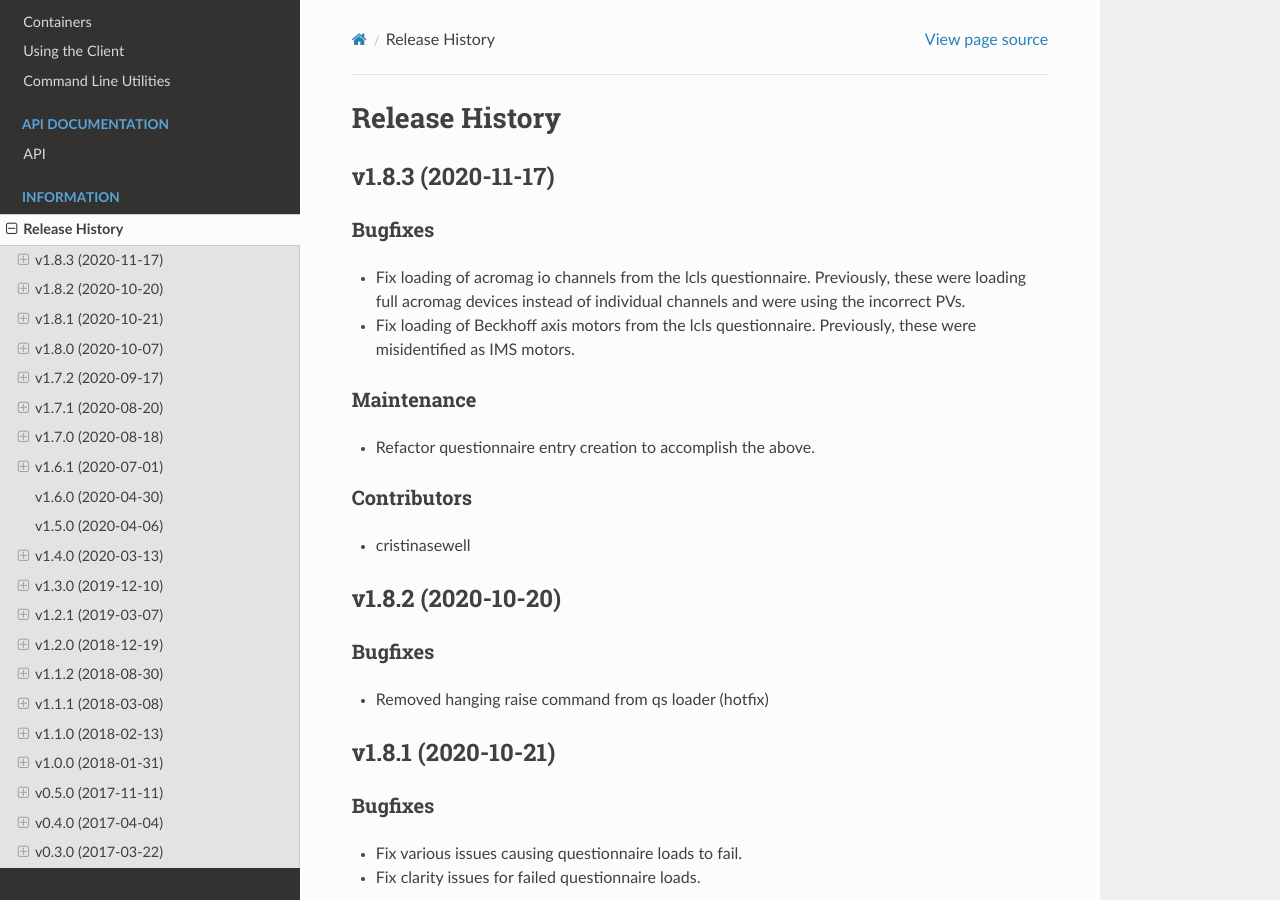
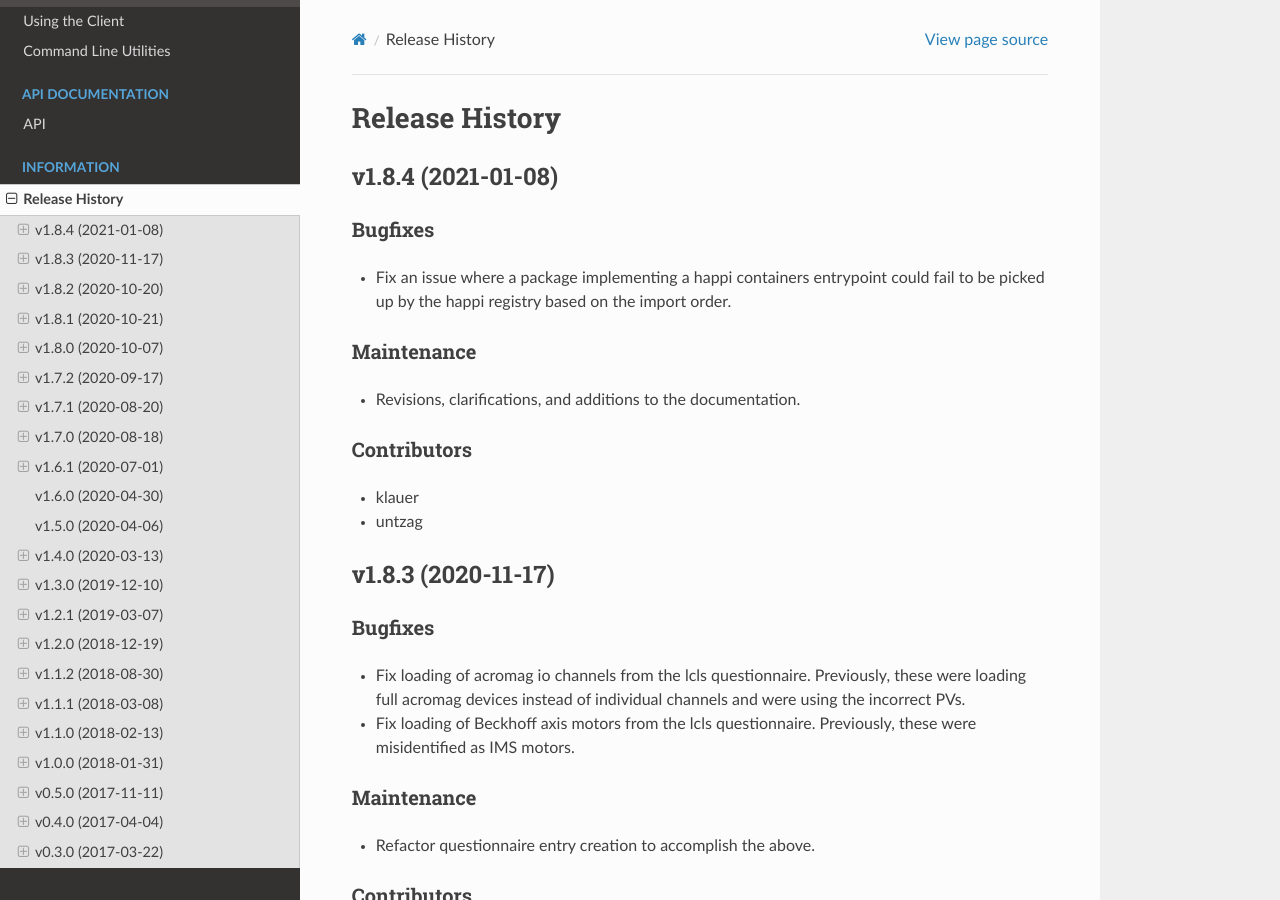
Before and after one commit to pcdshub/happi, a Sphinx documentation site: the page built from docs/source/releases.rst, in a window 1280 px wide and 900 px high. Built offline with Sphinx 7.4.7 and the Read the Docs theme 2.0.0, drawn with Linux system fonts in a browser that asks for light colours.

Commit message:
DOC: add release notes for v1.8.4

```diff
--- a/docs/source/releases.rst
+++ b/docs/source/releases.rst
@@ -1,6 +1,24 @@
 =================
  Release History
 =================
+
+v1.8.4 (2021-01-08)
+===================
+
+Bugfixes
+--------
+- Fix an issue where a package implementing a happi containers entrypoint
+  could fail to be picked up by the happi registry based on the import order.
+
+Maintenance
+-----------
+- Revisions, clarifications, and additions to the documentation.
+
+Contributors
+------------
+- klauer
+- untzag
+
 
 v1.8.3 (2020-11-17)
 ===================
```
